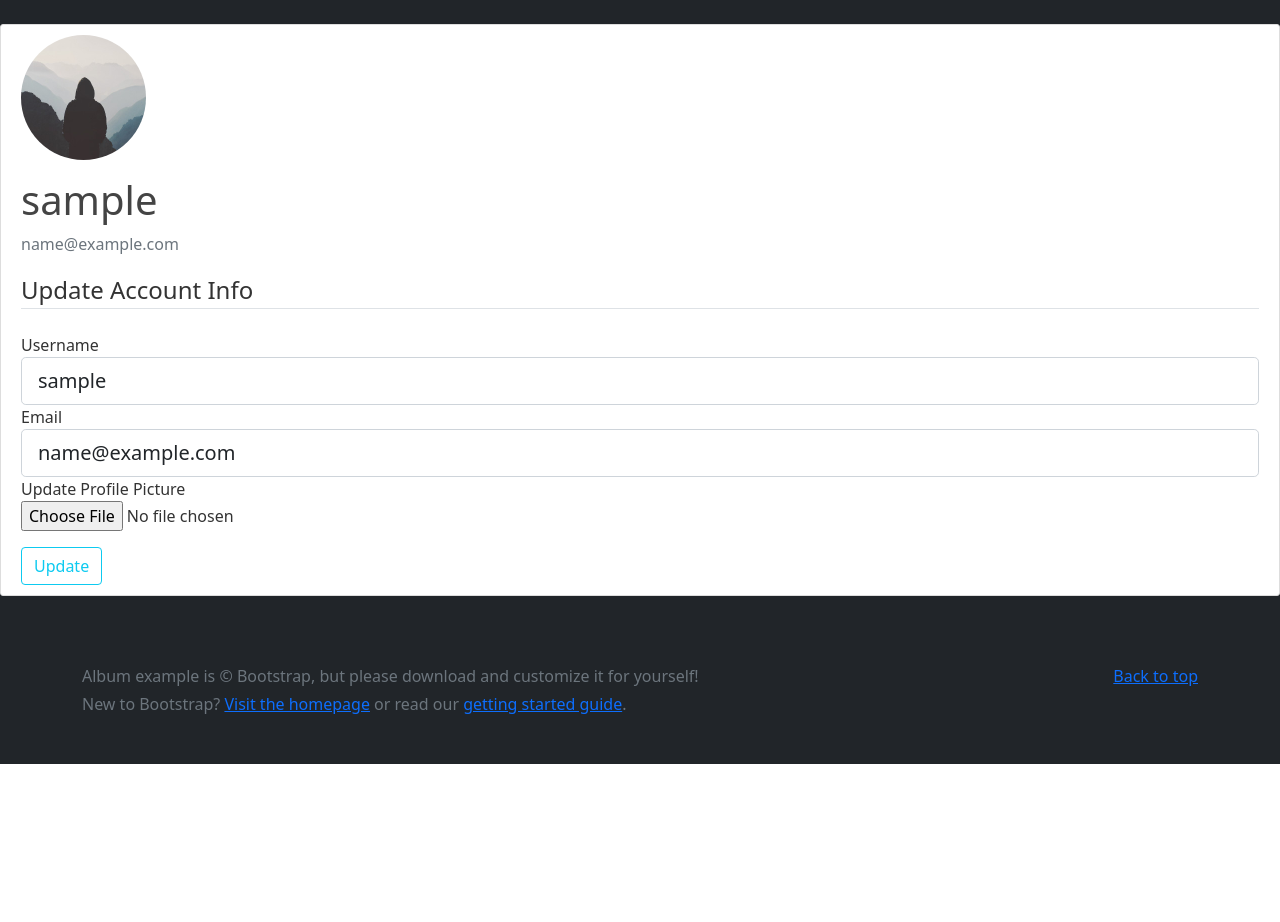
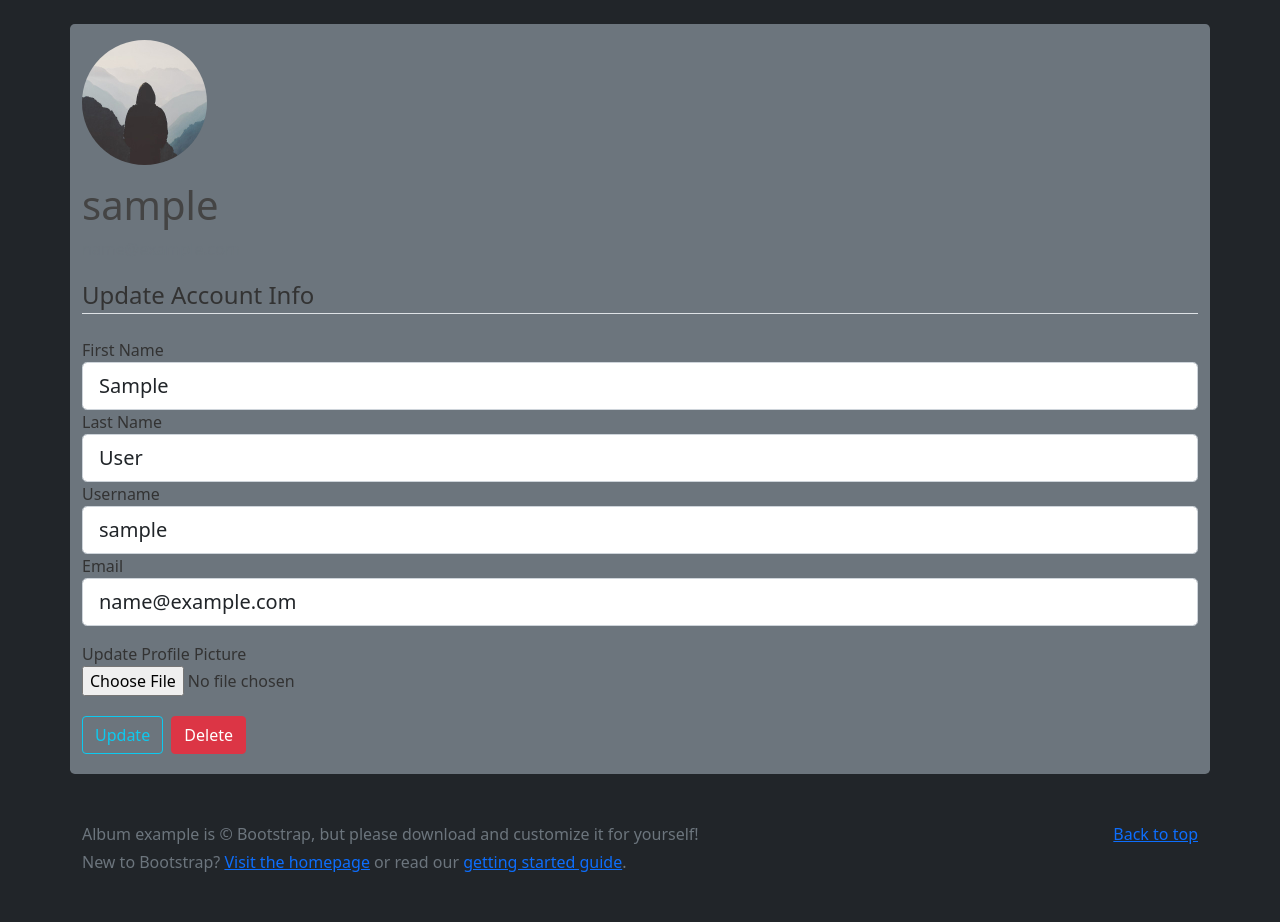
Before and after one commit to RyanWhipple/cookbook, a Flask app: page /account in a window 1280 px wide. Shown: the part 56-978 px from the top of the page. Before the commit the page ends 820 px from the top, so only its background shows below. Run offline with Flask 2, Linux system fonts and the light colour scheme; the visitor is signed in with stand-in values (Sample User, id 1); data comes from the database, SQL or seed files in the repository; both versions use the stored data as it was after the commit; some libraries are stand-ins or nearby versions.

Commit message:
user account delete, edit

```diff
--- a/recipes2/models.py
+++ b/recipes2/models.py
@@ -13,8 +13,8 @@ def load_user(user_id):
 class User(db.Model, UserMixin):
     id          = db.Column(db.Integer, primary_key=True)
     username    = db.Column(db.String(20), unique=True, nullable=False)
-    first_name  = db.Column(db.String(40), unique=True, nullable=False)
-    last_name   = db.Column(db.String(40), unique=True, nullable=False)
+    first_name  = db.Column(db.String(40), nullable=False)
+    last_name   = db.Column(db.String(40), nullable=False)
     email       = db.Column(db.String(120), unique=True, nullable=False)
     image_file  = db.Column(db.String(20), nullable=False, default='default.jpg')
     password    = db.Column(db.String(60), nullable=False)
--- a/recipes2/templates/about.html
+++ b/recipes2/templates/about.html
@@ -1,5 +1,7 @@
 {% extends "layout.html" %}
 
 {% block content %}
-    <h1>About Page</h1>
+<div class="container bg-secondary rounded-3 py-3">
+    <h1 class="text-white">About Page</h1>
+</div>
 {% endblock content %}
--- a/recipes2/templates/account.html
+++ b/recipes2/templates/account.html
@@ -1,7 +1,7 @@
 {% extends "layout.html" %}
 
 {% block content %}
-    <div class="content-section">
+    <div class="container bg-secondary rounded-3 py-3">
         <div class="media">
             <img class="rounded-circle account-img" src="{{ image_file }}">
             <div class="media-body">
@@ -15,6 +15,34 @@
                 {{ form.hidden_tag() }}
                 <fieldset class="form-group">
                     <legend class="border-bottom mb-4">Update Account Info</legend>
+                    <!-- First Name -->
+                    <div class="form-group">
+                        {{ form.first_name.label(class="form-control-label") }}
+                        {% if form.first_name.errors %}
+                            {{ form.first_name(class="form-control form-control-lg is-invalid") }}
+                            <div class="invalid-feedback">
+                                {% for error in form.first_name.errors %}
+                                    <span>{{ error }}</span>
+                                {% endfor %}
+                            </div>
+                            {% else %}
+                                {{ form.first_name(class="form-control form-control-lg") }}
+                        {% endif %}
+                    </div>
+                    <!-- Last Name -->
+                    <div class="form-group">
+                        {{ form.last_name.label(class="form-control-label") }}
+                        {% if form.last_name.errors %}
+                            {{ form.last_name(class="form-control form-control-lg is-invalid") }}
+                            <div class="invalid-feedback">
+                                {% for error in form.last_name.errors %}
+                                    <span>{{ error }}</span>
+                                {% endfor %}
+                            </div>
+                            {% else %}
+                                {{ form.last_name(class="form-control form-control-lg") }}
+                        {% endif %}
+                    </div>
                     <!-- Username -->
                     <div class="form-group">
                         {{ form.username.label(class="form-control-label") }}
@@ -44,7 +72,7 @@
                         {% endif %}
                     </div>
                     <!-- Profile Picture -->
-                    <div class="form-group">
+                    <div class="form-group mt-3">
                         {{ form.picture.label(class="form-control-label") }}<br>
                         {{ form.picture(class="form-control-file")}}
                         {% if form.picture.errors %}
@@ -56,10 +84,33 @@
                 </fieldset>
                 <div class="form-group pt-3">
                     {{ form.submit(class="btn btn-outline-info") }}
+                    <button type="button" class="btn btn-danger btn-md m-1" data-bs-toggle="modal" data-bs-target="#deleteModal">Delete</button>
                 </div>
             </form>
         </div>
     </div>
 
 
+    <!-- Modal -->
+    <div class="modal fade" id="deleteModal" tabindex="-1" aria-labelledby="deleteModalLabel" aria-hidden="true">
+        <div class="modal-dialog">
+            <div class="modal-content">
+                <div class="modal-header">
+                    <h5 class="modal-title" id="deleteModalLabel">Delete Your Account?</h5>
+                    <button type="button" class="btn-close" data-bs-dismiss="modal" aria-label="Close"></button>
+                </div>
+                <!-- <div class="modal-body">
+                    ...
+                </div> -->
+                <div class="modal-footer">
+                    <button type="button" class="btn btn-secondary" data-bs-dismiss="modal">Close</button>
+                    <form action="{{ url_for('users.delete_user', user_id=current_user.id) }}" method="POST">
+                        <input class="btn btn-danger" type="submit" value="Delete">
+                    </form>
+                </div>
+            </div>
+        </div>
+    </div>
+
+
 {% endblock content %}
--- a/recipes2/templates/home.html
+++ b/recipes2/templates/home.html
@@ -3,8 +3,8 @@
 {% block content %}
 
 
-
-    <div class="album py-5 bg-light">
+<div class="container bg-secondary rounded-3 py-3">
+    <div class="album py-5 bg-secondary">
         <div class="container">
 
             <div class="row row-cols-1 row-cols-sm-2 row-cols-md-3 g-3">
@@ -30,5 +30,6 @@
             </div>
         </div>
     </div>
+</div>
 
 {% endblock content %}
--- a/recipes2/users/forms.py
+++ b/recipes2/users/forms.py
@@ -33,10 +33,12 @@ class LoginForm(FlaskForm):
 
 
 class UpdateAccountForm(FlaskForm):
-    username = StringField('Username', validators=[DataRequired(), Length(min=2, max=20)])
-    email = StringField('Email', validators=[DataRequired(), Email()])
-    picture = FileField('Update Profile Picture', validators=[FileAllowed(['jpg', 'jpeg', 'png'])])
-    submit = SubmitField('Update')
+    first_name  = StringField('First Name', validators=[DataRequired(), Length(min=2, max=20)])
+    last_name   = StringField('Last Name', validators=[DataRequired(), Length(min=2, max=20)])
+    username    = StringField('Username', validators=[DataRequired(), Length(min=2, max=20)])
+    email       = StringField('Email', validators=[DataRequired(), Email()])
+    picture     = FileField('Update Profile Picture', validators=[FileAllowed(['jpg', 'jpeg', 'png'])])
+    submit      = SubmitField('Update')
 
     def validate_username(self, username):
         if username.data != current_user.username:
--- a/recipes2/users/routes.py
+++ b/recipes2/users/routes.py
@@ -17,11 +17,11 @@ def register():
     form = RegistrationForm()
     if form.validate_on_submit():
         hashed_password = bcrypt.generate_password_hash(form.password.data).decode('utf-8')
-        user = User(first_name=form.username.data,
-                    last_name=form.username.data,
-                    username=form.username.data,
-                    email=form.email.data,
-                    password=hashed_password)
+        user = User(first_name      = form.first_name.data,
+                    last_name       = form.last_name.data,
+                    username        = form.username.data,
+                    email           = form.email.data,
+                    password        = hashed_password)
         db.session.add(user)
         db.session.commit()
         flash(f'Your account has been created!  You are now able to log in', 'success')
@@ -55,20 +55,28 @@ def logout():
 @login_required
 def account():
     form = UpdateAccountForm()
-    if form.validate_on_submit():
-        if form.picture.data:
-            picture_file = save_picture(form.picture.data)
-            current_user.image_file = picture_file
-        current_user.username = form.username.data
-        current_user.email = form.email.data
-        db.session.commit()
-        flash('Your account has been updated!', 'success')
-        return redirect(url_for('users.account'))
-    elif request.method == 'GET':
-        form.username.data = current_user.username
-        form.email.data = current_user.email
-    image_file = url_for('static', filename='profile_pics/' + current_user.image_file)
-    return render_template('account.html', title='Account', image_file=image_file, form=form)
+
+    if request.method == 'GET':
+        form.first_name.data    = current_user.first_name
+        form.last_name.data     = current_user.last_name
+        form.username.data      = current_user.username
+        form.email.data         = current_user.email
+        image_file = url_for('static', filename='profile_pics/' + current_user.image_file)
+        return render_template('account.html', title='Account', image_file=image_file, form=form)
+
+    elif request.method == "POST":
+        if form.validate_on_submit():
+            if form.picture.data:
+                picture_file = save_picture(form.picture.data)
+                current_user.image_file = picture_file
+            current_user.first_name     = form.first_name.data
+            current_user.last_name      = form.last_name.data
+            current_user.username       = form.username.data
+            current_user.email          = form.email.data
+            db.session.commit()
+            flash('Your account has been updated!', 'success')
+            return redirect(url_for('users.account'))
+
 
 
 @users.route('/user/<string:username>')
@@ -80,6 +88,18 @@ def user_recipes(username):
         .order_by(Recipe.date_posted.desc())\
         .paginate(page=page, per_page=5)
     return render_template('user_recipes.html', title='Home', recipes=recipes, user=user)
+
+@users.route('/user/<int:user_id>/delete', methods=['POST'])
+@login_required
+def delete_user(user_id):
+    user = User.query.get_or_404(user_id)
+    if user != current_user:
+        abort(403)
+    db.session.delete(user)
+    db.session.commit()
+    flash('Your account has been deleted!', 'success')
+    return redirect(url_for('main.home'))
+
 
 @users.route('/reset_password', methods=['GET', 'POST'])
 def reset_request():
```
Also changed, not shown: recipes2/recipes/routes.py (+44 -34 lines), recipes2/templates/login.html (+8 -7 lines), recipes2/templates/recipe_create_update.html (+18 -9 lines), recipes2/templates/register.html (+6 -6 lines), recipes2/site.db, recipes2/static/profile_pics/e44dbbff78ae6928.jpg (added).
